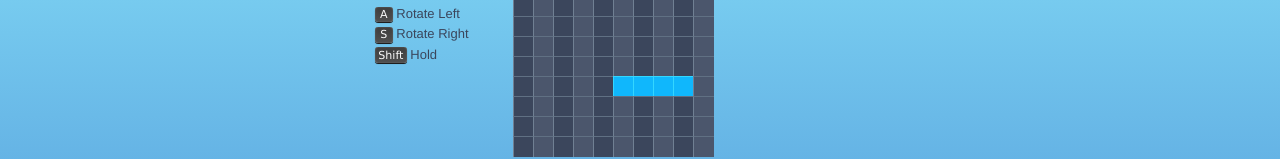
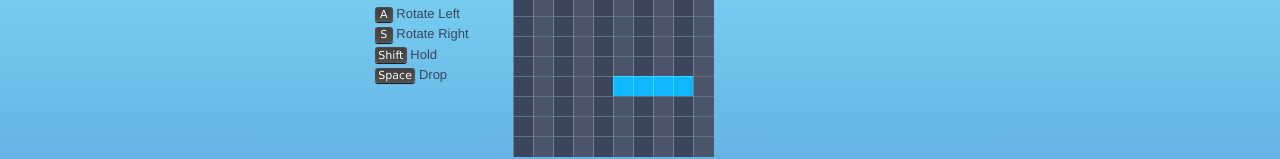
Before and after one commit to charud/SmackAt, a website: page public/index.html in a window 1280 px wide. Shown: the part 254-413 px from the top of the page. Drawn offline with nearby package versions, Linux system fonts and the light colour scheme; no server answers.

Commit message:
Added Drop - Space control info

```diff
--- a/public/index.html
+++ b/public/index.html
@@ -51,6 +51,7 @@
 				<li><div><kbd>A</kbd></div> Rotate Left</li>
 				<li><div><kbd>S</kbd></div> Rotate Right</li>
 				<li><div><kbd>Shift</kbd></div> Hold</li>
+				<li><div><kbd>Space</kbd></div> Drop</li>
 			</ul>
 		</div>
 
```
